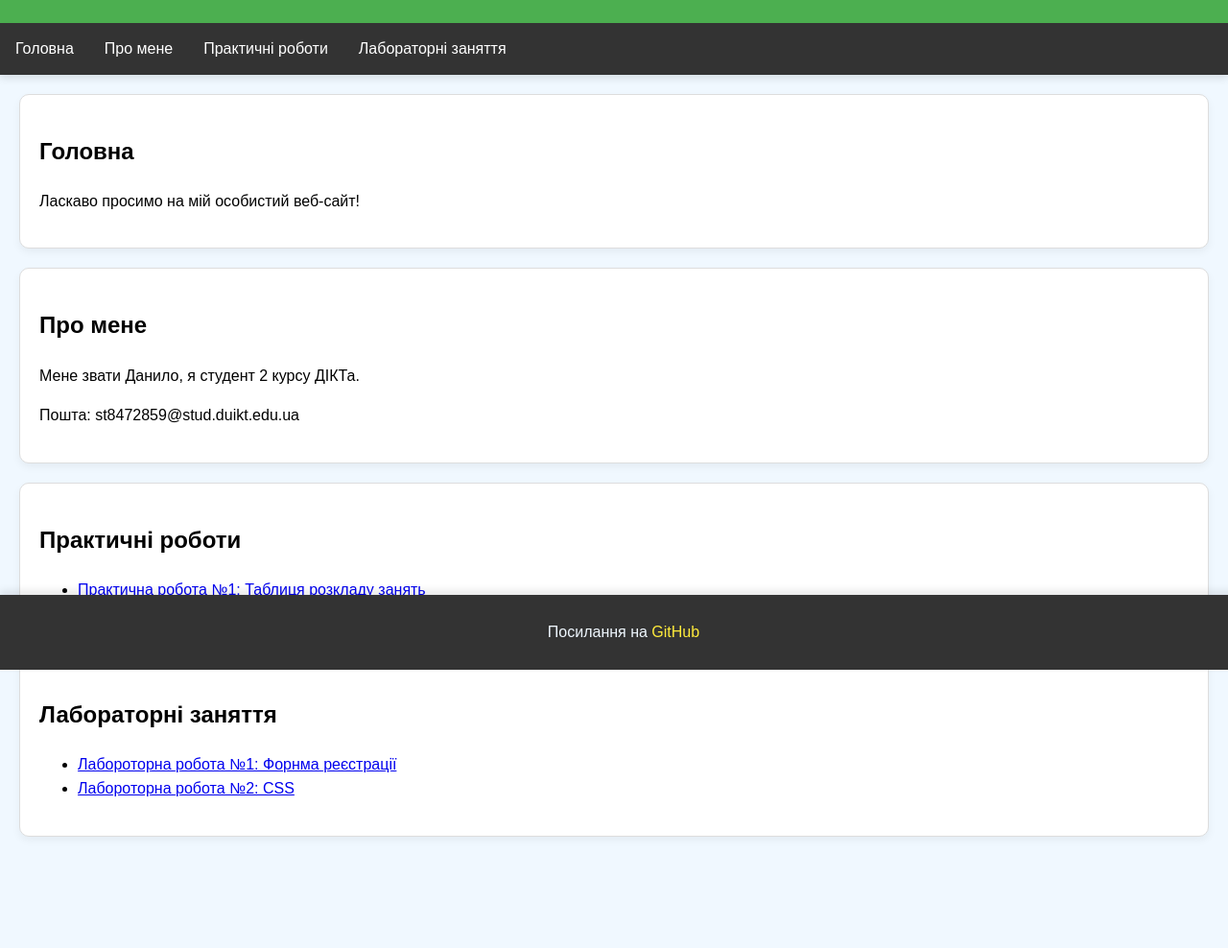
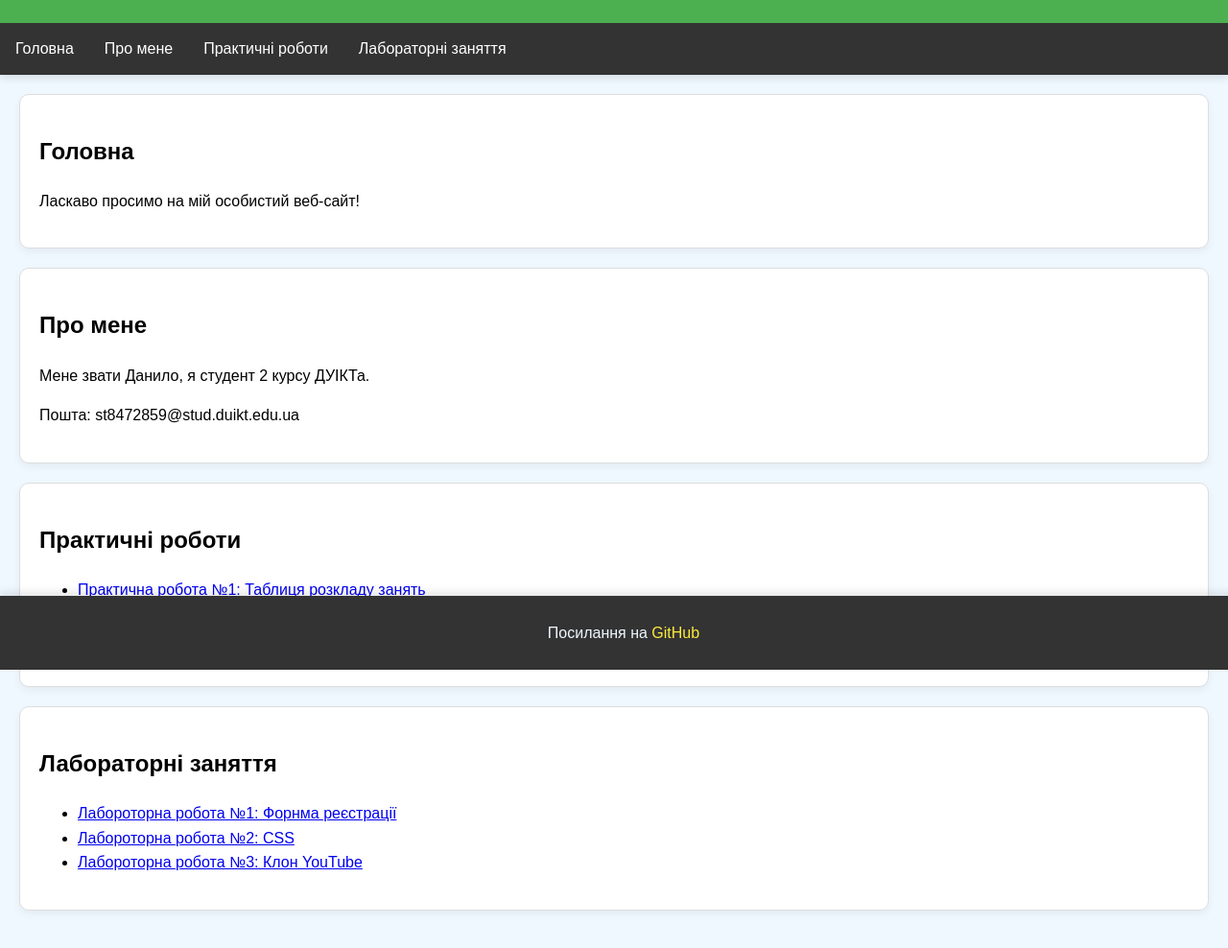
Before and after one commit to Fhvch/Pr1_Web, a plain HTML site: page index.html in a window 1280 px wide. Shown: the part 102-1090 px from the top of the page at 96% size. Drawn offline with Linux system fonts and the light colour scheme.

Commit message:
Add files via upload

```diff
--- a/index.html
+++ b/index.html
@@ -27,7 +27,7 @@
 
     <section id="about">
         <h2>Про мене</h2>
-        <p>Мене звати Данило, я студент 2 курсу ДІКТа.</p>
+        <p>Мене звати Данило, я студент 2 курсу ДУІКТа.</p>
         <p>Пошта: st8472859@stud.duikt.edu.ua</p>
     </section>
 
@@ -35,9 +35,9 @@
     <section id="work">
         <h2>Практичні роботи</h2>
         <ul>
-            <li>
-                <a href="#">Практична робота №1: Таблиця розкладу занять</a>
-            </li>
+            <li><a href="#">Практична робота №1: Таблиця розкладу занять</a></li>
+            <li><a href="#">Практична робота №2: Особистий сайт</a></li>
+            <li><a href="https://fhvch.github.io/Lb3_Web/">Практична робота №3: Клон YouTube</a></li>
         </ul>
     </section>
 
@@ -45,12 +45,9 @@
     <section id="labs">
         <h2>Лабораторні заняття</h2>
         <ul>
-            <li>
-                <a href="https://github.com/Fhvch/lb1_Web">Лабороторна робота №1: Форнма реєстрації</a>
-            </li>
-            <li>
-                <a href="https://fhvch.github.io/lb2_Web/">Лабороторна робота №2: CSS</a>
-            </li>
+            <li><a href="https://fhvch.github.io/lb1_Web/">Лабороторна робота №1: Форнма реєстрації</a></li>
+            <li><a href="https://fhvch.github.io/lb2_Web/">Лабороторна робота №2: CSS</a></li>
+            <li><a href="https://fhvch.github.io/Lb3_Web/">Лабороторна робота №3: Клон YouTube</a></li>
         </ul>
     </section>
 
```
